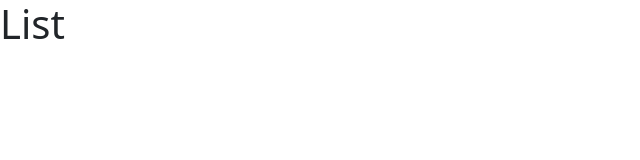
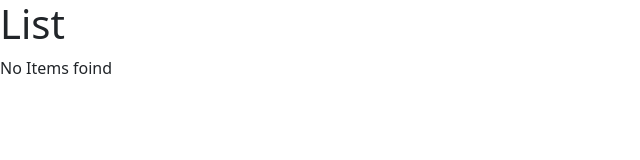
Before and after one commit to Ufhano/quick-brushup, a React (Vite) app: page / in a window 1280 px wide. Shown: the top 160 px of the page, without its empty margins (0-640 px from the left). Built offline with nearby package versions, Linux system fonts and the light colour scheme.

Commit message:
Update ListGroup.tsx

```diff
--- a/src/Components/ListGroup.tsx
+++ b/src/Components/ListGroup.tsx
@@ -4,9 +4,14 @@ function ListGroup() {
   let items = ["Johannesburg", "Malawi", "Thohoyandou", "Hayani"];
   items=[];
 
+  const getMessage =()=>{
+    return items.length ===0? <p>No Items foind</p>:null;;
+  }
+
   return (
     <>
       <h1>List</h1>
+      {getMessage()}
       <ul className="list-group">
         {items.map((item) => (
           <li key={item}> {item}</li>
```
